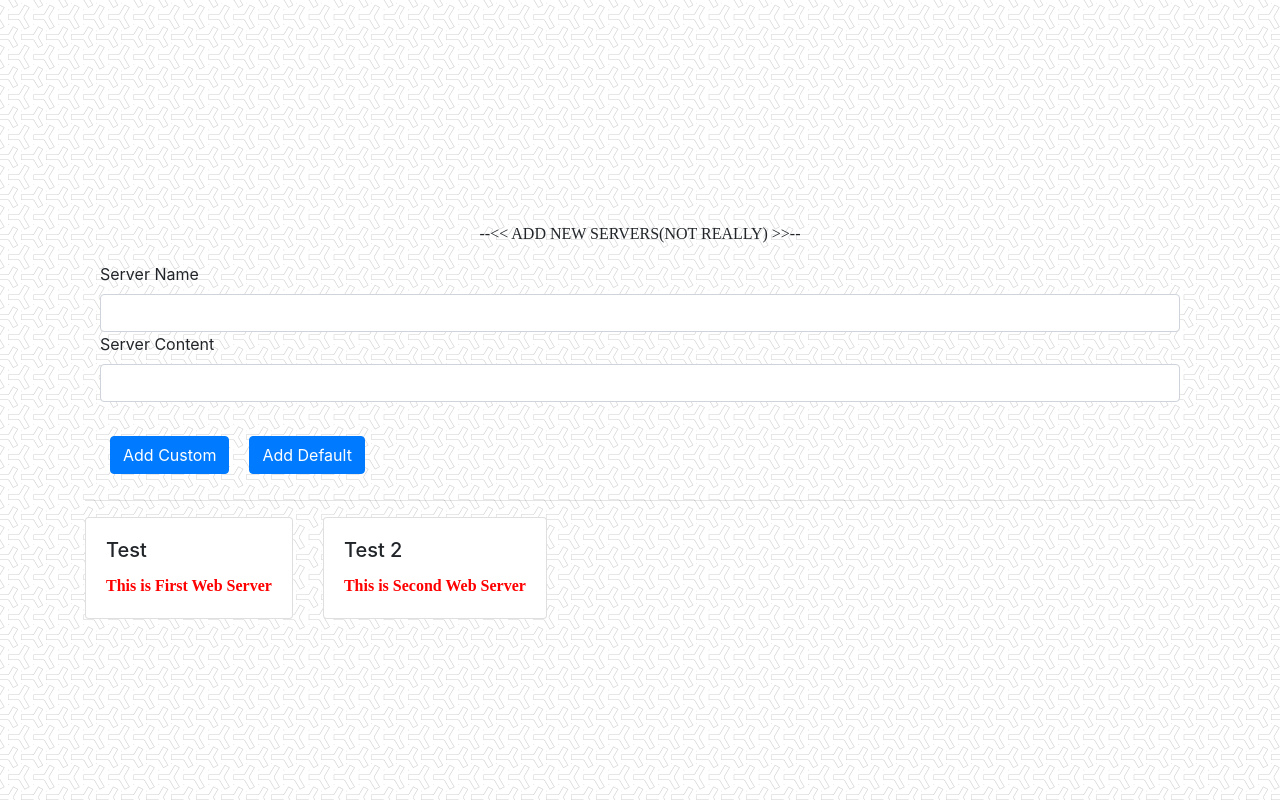
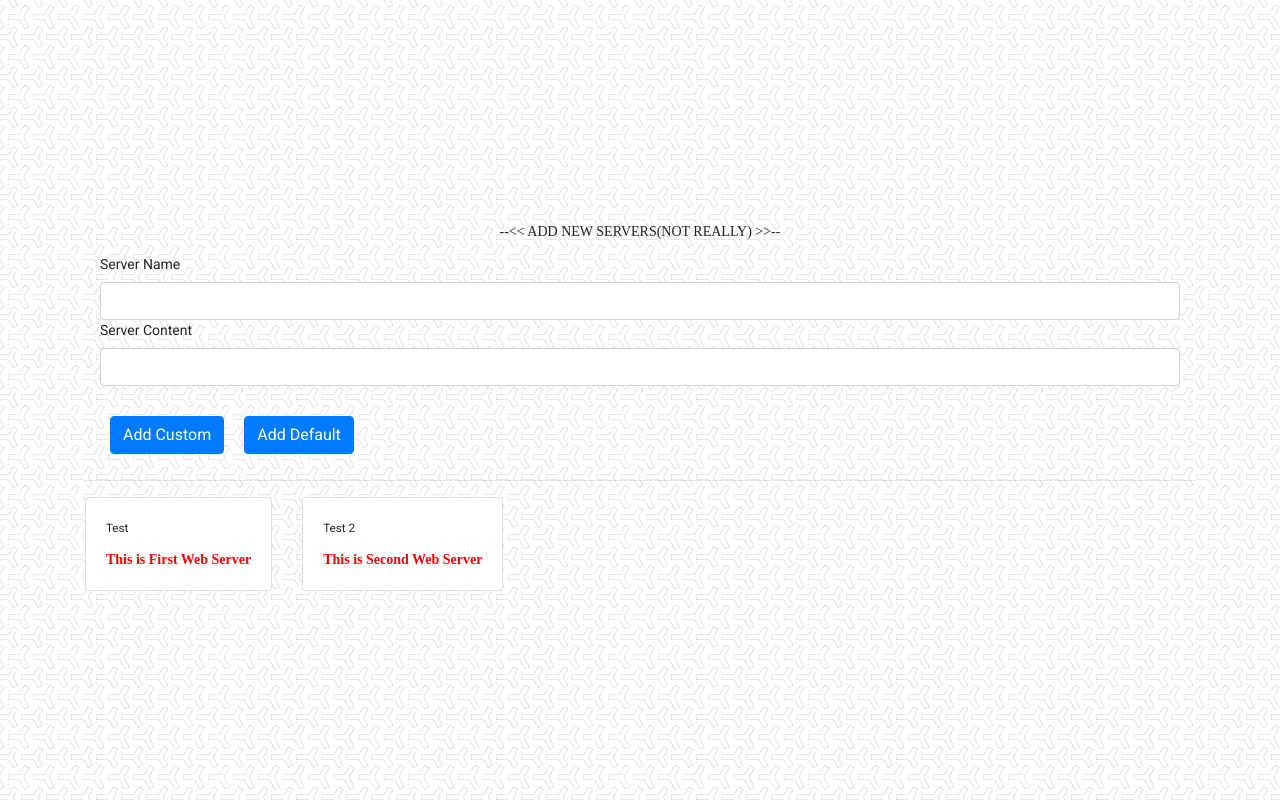
Before and after one commit to piyux/server-add-app, an Angular app: page / in a window 1280 px wide. Built offline with nearby package versions, Linux system fonts and the light colour scheme; a web font is replaced by a local one.

Commit message:
added angular material

```diff
--- a/angular.json
+++ b/angular.json
@@ -24,7 +24,8 @@
               "src/assets"
             ],
             "styles": [
-              "./node_modules/bootstrap/dist/css/bootstrap.min.css" ,
+              "./node_modules/@angular/material/prebuilt-themes/pink-bluegrey.css" ,
+              "./node_modules/bootstrap/dist/css/bootstrap.min.css",
               "src/styles.css"
             ],
             "scripts": []
@@ -88,6 +89,7 @@
               "src/assets"
             ],
             "styles": [
+              "./node_modules/@angular/material/prebuilt-themes/pink-bluegrey.css",
               "src/styles.css"
             ],
             "scripts": []
--- a/package.json
+++ b/package.json
@@ -12,10 +12,12 @@
   "private": true,
   "dependencies": {
     "@angular/animations": "~11.0.5",
+    "@angular/cdk": "^11.1.0",
     "@angular/common": "~11.0.5",
     "@angular/compiler": "~11.0.5",
     "@angular/core": "~11.0.5",
     "@angular/forms": "~11.0.5",
+    "@angular/material": "^11.1.0",
     "@angular/platform-browser": "~11.0.5",
     "@angular/platform-browser-dynamic": "~11.0.5",
     "@angular/router": "~11.0.5",
--- a/src/app/app.module.ts
+++ b/src/app/app.module.ts
@@ -4,6 +4,7 @@
 import { AppComponent } from './app.component';
 import { CockpitComponent } from './cockpit/cockpit.component';
 import { ServerElementComponent } from './server-element/server-element.component';
+import { BrowserAnimationsModule } from '@angular/platform-browser/animations';
 
 @NgModule({
   declarations: [
@@ -14,6 +15,7 @@
   imports: [
     BrowserModule,
     FormsModule,
+    BrowserAnimationsModule,
   ],
   providers: [],
   bootstrap: [AppComponent]
--- a/src/index.html
+++ b/src/index.html
@@ -11,8 +11,11 @@
       background-image: url('./assets/y-so-serious-white.png');
     }
     </style>
+  <link rel="preconnect" href="https://fonts.gstatic.com">
+  <link href="https://fonts.googleapis.com/css2?family=Roboto:wght@300;400;500&display=swap" rel="stylesheet">
+  <link href="https://fonts.googleapis.com/icon?family=Material+Icons" rel="stylesheet">
 </head>
-<body>
+<body class="mat-typography">
   <app-root></app-root>
 </body>
 </html>
--- a/src/styles.css
+++ b/src/styles.css
@@ -1,2 +1,5 @@
 @import url('https://fonts.googleapis.com/css2?family=Annie+Use+Your+Telescope&display=swap');
 @import url('https://fonts.googleapis.com/css2?family=Annie+Use+Your+Telescope&family=Cutive&display=swap');
+
+html, body { height: 100%; }
+body { margin: 0; font-family: Roboto, "Helvetica Neue", sans-serif; }
```
Also changed, not shown: 1 other file (tests, documents, lock files or other folders).
